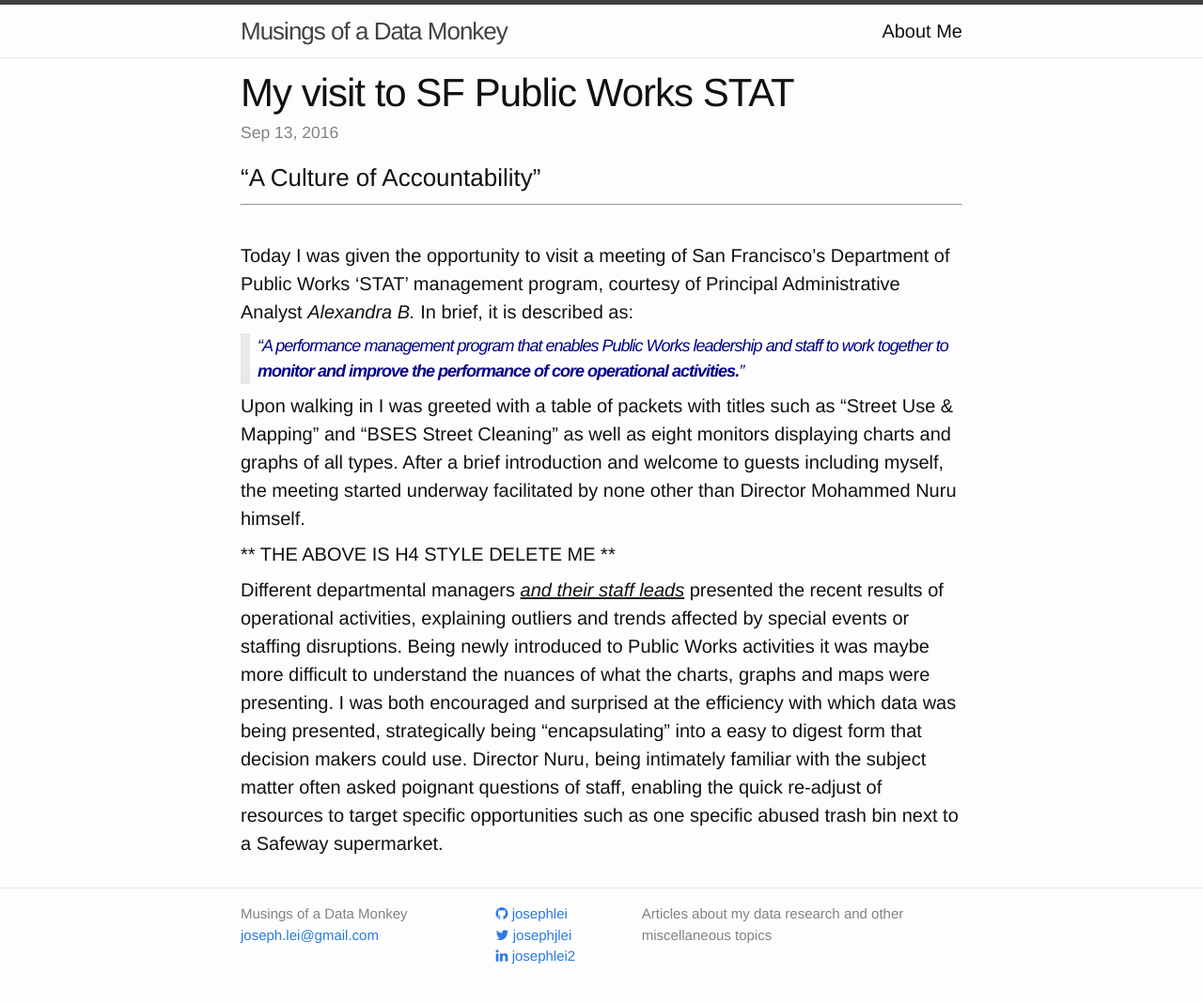
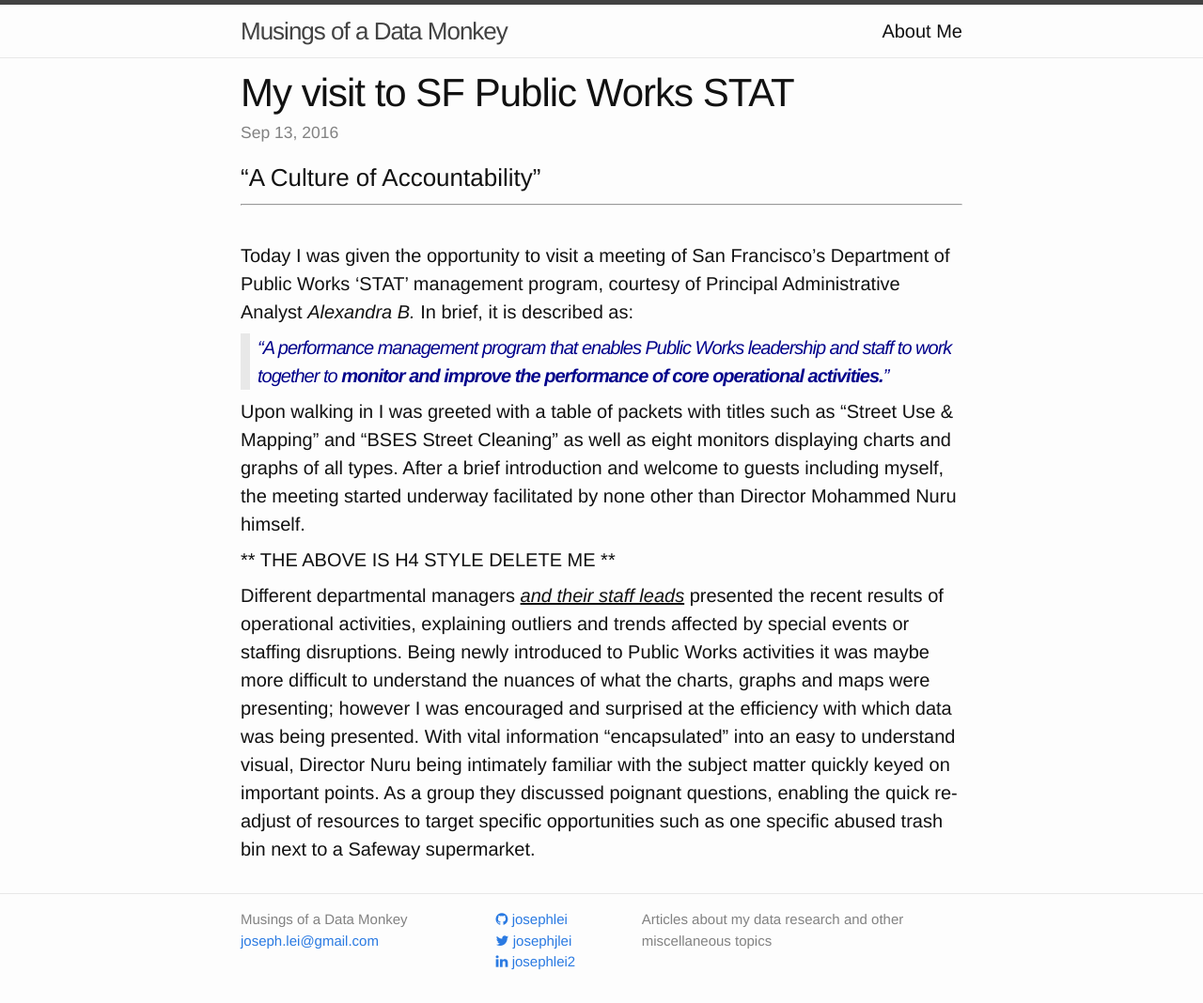
Before and after one commit to josephlei/jjl-website, a Jekyll site: the page built from _posts/2016-09-13-sfpwstat.markdown, in a window 1280 px wide. Shown: the whole page at 94% size. Built offline with Jekyll 4.4.1, drawn with Linux system fonts in a browser that asks for light colours; nearby versions of some CDN libraries.

Commit message:
direct shell update

```diff
--- a/_posts/2016-09-13-sfpwstat.markdown
+++ b/_posts/2016-09-13-sfpwstat.markdown
@@ -19,4 +19,4 @@ Today I was given the opportunity to visit a meeting of San Francisco's Departme
 
 ** THE ABOVE IS H4 STYLE DELETE ME **
 
-Different departmental managers *<u>and their staff leads</u>* presented the recent results of operational activities, explaining outliers and trends affected by special events or staffing disruptions. Being newly introduced to Public Works activities it was maybe more difficult to understand the nuances of what the charts, graphs and maps were presenting.  I was both encouraged and surprised at the efficiency with which data was being presented, strategically being "encapsulating" into a easy to digest form that decision makers could use. Director Nuru, being intimately familiar with the subject matter often asked poignant questions of staff, enabling the quick re-adjust of resources to target specific opportunities such as one specific abused trash bin next to a Safeway supermarket.
+Different departmental managers *<u>and their staff leads</u>* presented the recent results of operational activities, explaining outliers and trends affected by special events or staffing disruptions. Being newly introduced to Public Works activities it was maybe more difficult to understand the nuances of what the charts, graphs and maps were presenting; however I was encouraged and surprised at the efficiency with which data was being presented. With vital information "encapsulated" into an easy to understand visual, Director Nuru being intimately familiar with the subject matter quickly keyed on important points. As a group they discussed poignant questions, enabling the quick re-adjust of resources to target specific opportunities such as one specific abused trash bin next to a Safeway supermarket.
--- a/_sass/_base.scss
+++ b/_sass/_base.scss
@@ -78,7 +78,7 @@ blockquote {
     color: DarkBlue;
     border-left: 10px solid $grey-color-light;
     padding-left: $spacing-unit / 2;
-    font-size: 18px;
+    font-size: 20px;
     letter-spacing: -1px;
     font-style: italic;
 
```
